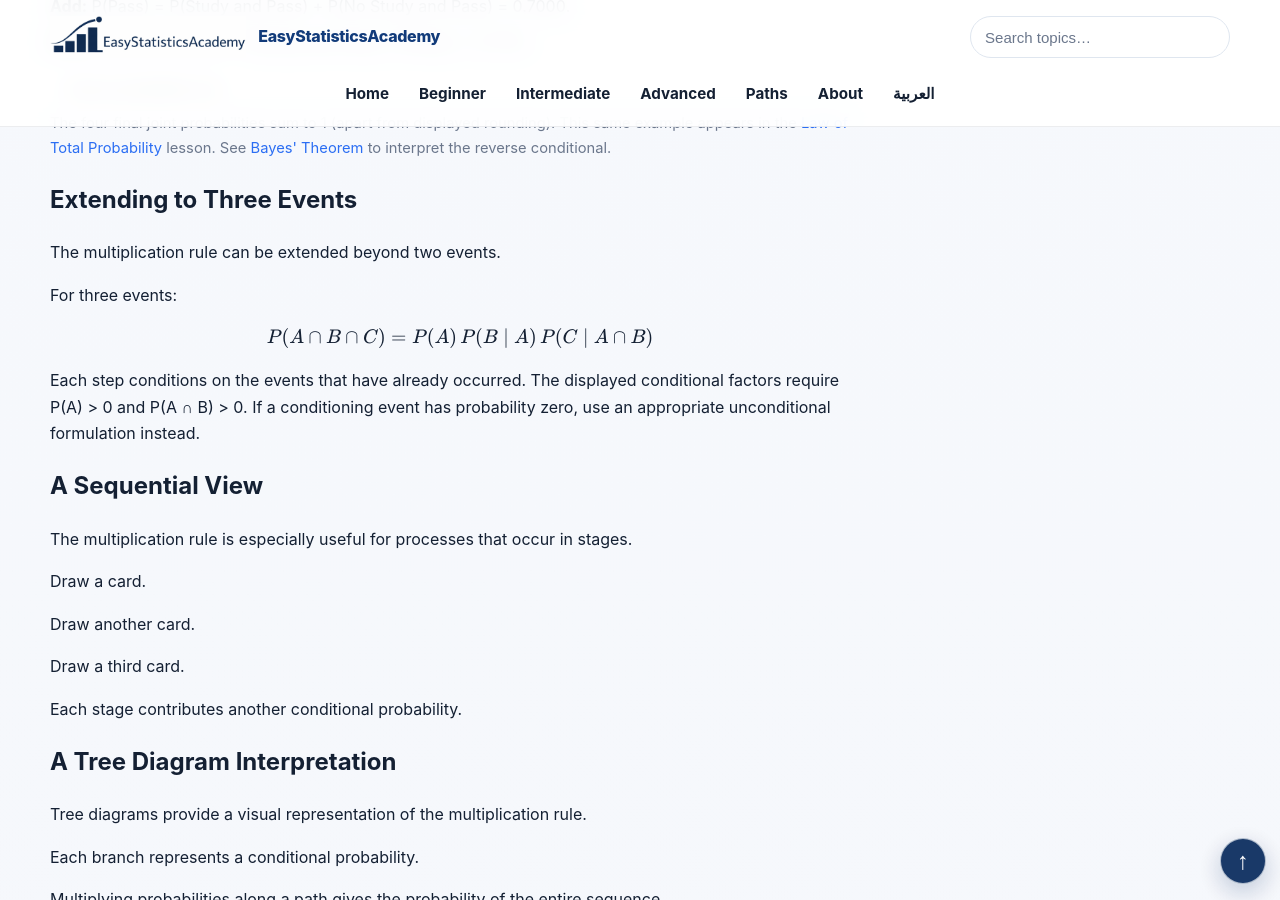
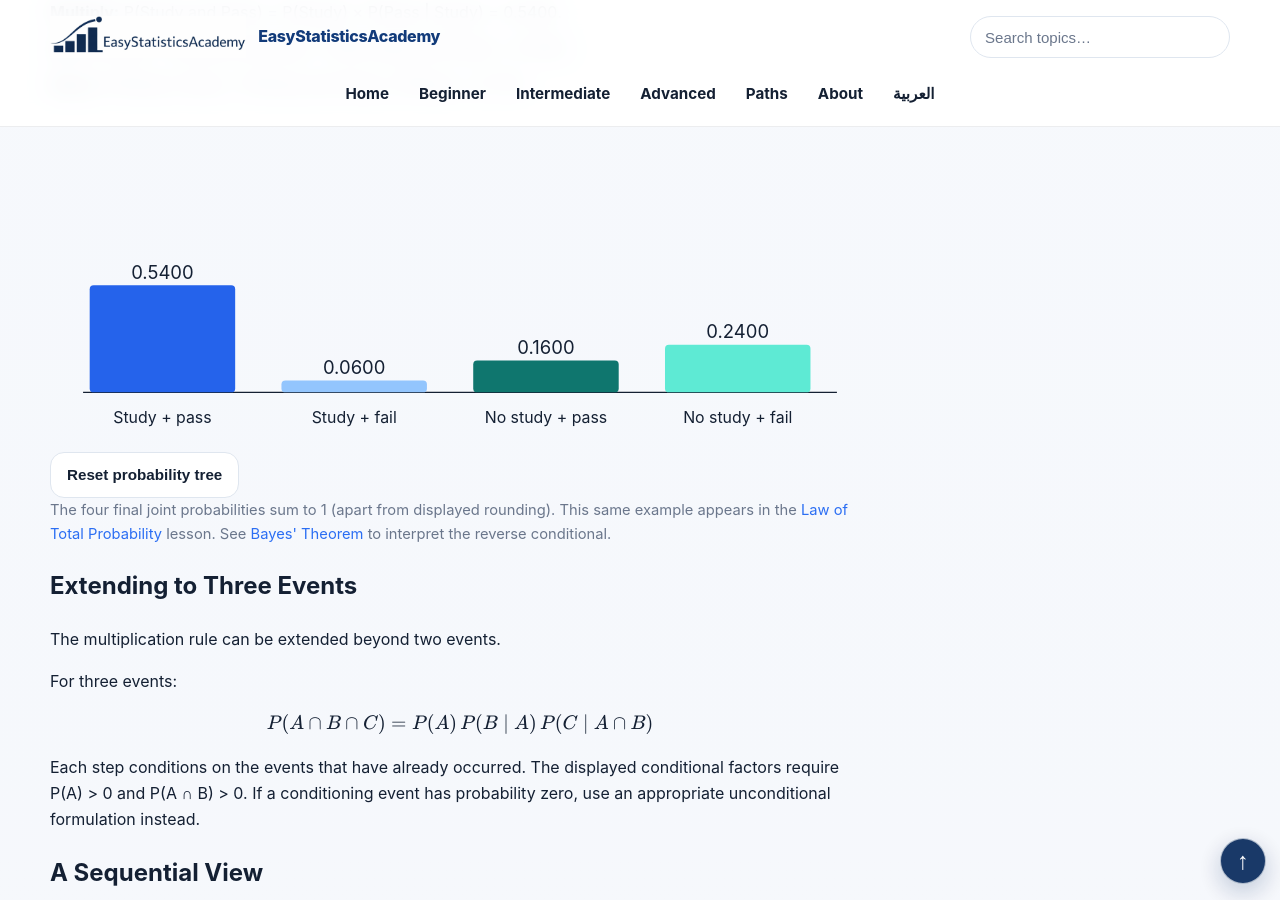
Before and after one commit to ammar-homaida-statistics/easystatisticsacademy, a Jekyll site: the page built from probability/conditional/multiplication-rule/index.md, in a window 1280 px wide and 900 px high, scrolled down 4782 px. Built offline with Jekyll 4.4.1, drawn with Linux system fonts in a browser that asks for light colours; some of the changed lines change nothing that is shown.

Commit message:
Batch #75: Arabic multiplication rule, shared tree and bilingual discoverability

```diff
--- a/probability/conditional/multiplication-rule/index.md
+++ b/probability/conditional/multiplication-rule/index.md
@@ -4,6 +4,8 @@
 description: Learn how to calculate the probability that multiple events occur together using the multiplication rule.
 permalink: /probability/conditional/multiplication-rule/
 sidebar: false
+translation_pair: multiplication-rule
+math: true
 ---
 
 <!-- SAVE LESSON PROGRESS -->
@@ -40,6 +42,7 @@
     </div>
 
     <h1>Multiplication Rule</h1>
+    <p><a href="/ar/probability/conditional/multiplication-rule/" lang="ar" dir="rtl">اقرأ الدرس بالعربية</a></p>
 
     <p class="lead">
       Conditional probability allows us to calculate the probability of events occurring together.
@@ -455,6 +458,7 @@
           A reverse conditional probability given Pass is undefined when P(Pass) = 0:
           an event with zero probability cannot be used as the conditioning event.</p>
       </div>
+      <svg id="esa-tree-chart" role="img" viewBox="0 0 620 260" dir="ltr" style="display:block;width:100%;height:auto" aria-label="Four path probabilities"></svg>
       <button id="esa-tree-reset" class="btn btn-outline" type="button">Reset probability tree</button>
       <p class="muted-mini">The four final joint probabilities sum to 1 (apart from displayed rounding).
          This same example appears in the <a href="/probability/conditional/law-of-total-probability/">Law of Total Probability</a> lesson.
@@ -479,43 +483,7 @@
       #esa-conditional-tree-explorer .esa-tree-results p {margin:10px 0}
       #esa-conditional-tree-explorer [hidden] {display:none!important}
     </style>
-    <script>
-    (function () {
-      "use strict";
-      const root=document.getElementById("esa-conditional-tree-explorer");
-      if (!root) return;
-      const field=id=>root.querySelector("#"+id);
-      const study=field("esa-tree-study");
-      const passStudy=field("esa-tree-pass-study");
-      const passNoStudy=field("esa-tree-pass-no-study");
-      const display=(id,value)=>{field(id).textContent=value.toFixed(4);};
-      function update() {
-        const s=Number(study.value),q1=Number(passStudy.value),q0=Number(passNoStudy.value);
-        field("esa-tree-study-value").textContent=s.toFixed(2);
-        field("esa-tree-pass-study-value").textContent=q1.toFixed(2);
-        field("esa-tree-pass-no-study-value").textContent=q0.toFixed(2);
-        const ns=1-s;
-        const sp=s*q1,sf=s*(1-q1),np=ns*q0,nf=ns*(1-q0);
-        const overall=sp+np;
-        const cells=[
-          ["esa-tree-p-study",s],["esa-tree-p-no-study",ns],
-          ["esa-tree-p-pass-study",q1],["esa-tree-p-fail-study",1-q1],
-          ["esa-tree-p-pass-no-study",q0],["esa-tree-p-fail-no-study",1-q0],
-          ["esa-tree-joint-study-pass",sp],["esa-tree-joint-study-fail",sf],
-          ["esa-tree-joint-no-study-pass",np],["esa-tree-joint-no-study-fail",nf],
-          ["esa-tree-multiply",sp],["esa-tree-total-pass",overall]
-        ];
-        cells.forEach(([id,value])=>display(id,value));
-        field("esa-tree-bayes").textContent=overall>0?(sp/overall).toFixed(4):"Undefined";
-        field("esa-tree-undefined-note").hidden=overall>0;
-      }
-      [study,passStudy,passNoStudy].forEach(control=>control.addEventListener("input",update));
-      field("esa-tree-reset").addEventListener("click",()=>{
-        study.value="0.6";passStudy.value="0.9";passNoStudy.value="0.4";update();
-      });
-      update();
-    })();
-    </script>
+    <script defer src="/js/conditional-tree-explorer.js"></script>
 
     <h2>Extending to Three Events</h2>
 
```
